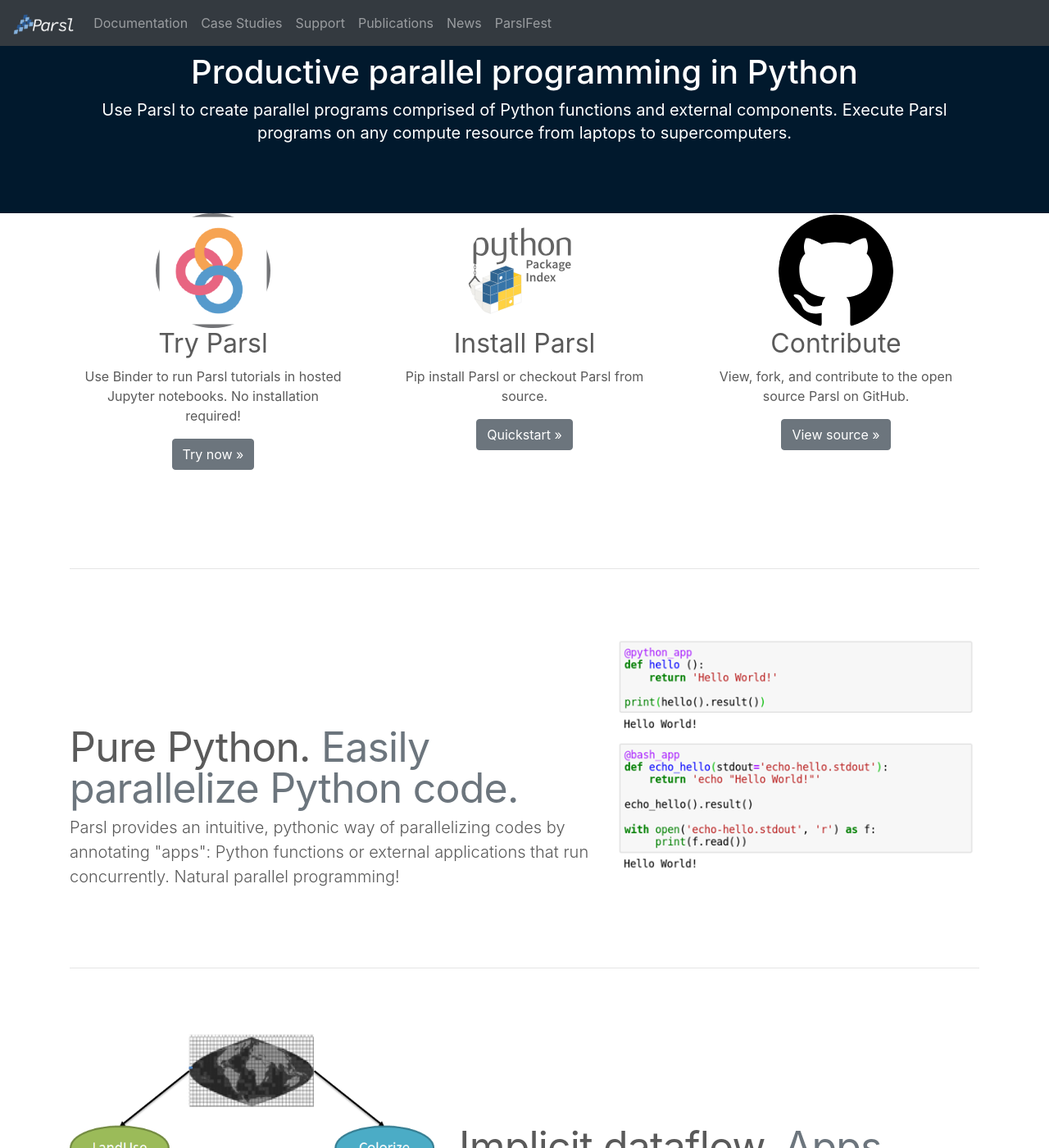
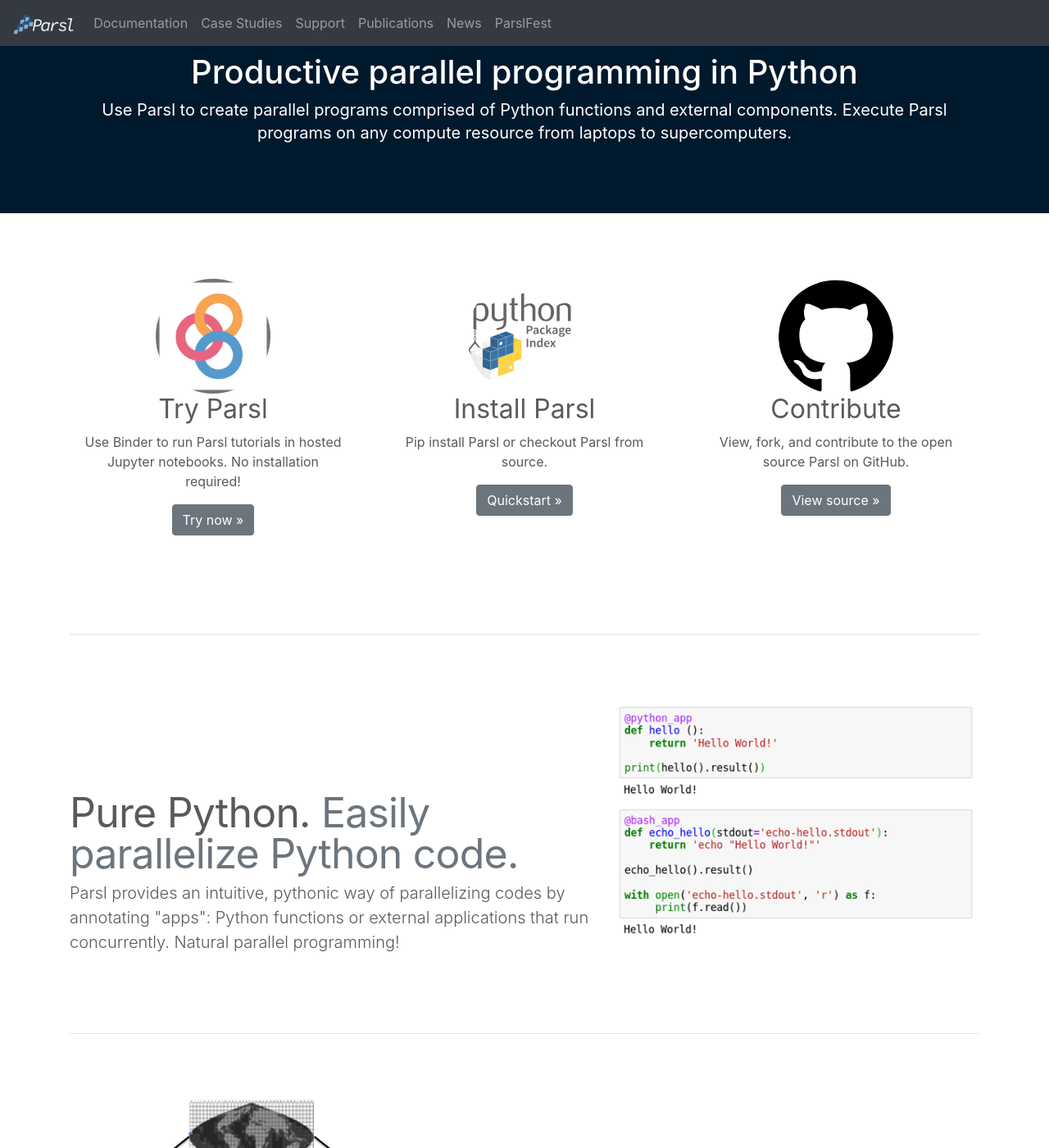
Before and after one commit to Parsl/parsl.github.io, a Jekyll site: the page built from index.html, in a window 1280 px wide and 1400 px high, scrolled down 364 px. Shown: the whole window at 82% size. Built offline with Jekyll 4.4.1, drawn with Linux system fonts in a browser that asks for light colours.

Commit message:
Increasing spacing after banner.

```diff
--- a/style/carousel.css
+++ b/style/carousel.css
@@ -41,7 +41,7 @@
 .parsl-banner {
   color: white;
   background-color: #01192D;
-  margin-bottom: 0px;
+  margin-bottom: 80px;
 }
 .parsl-banner-img {
   max-width: 70%;
```
